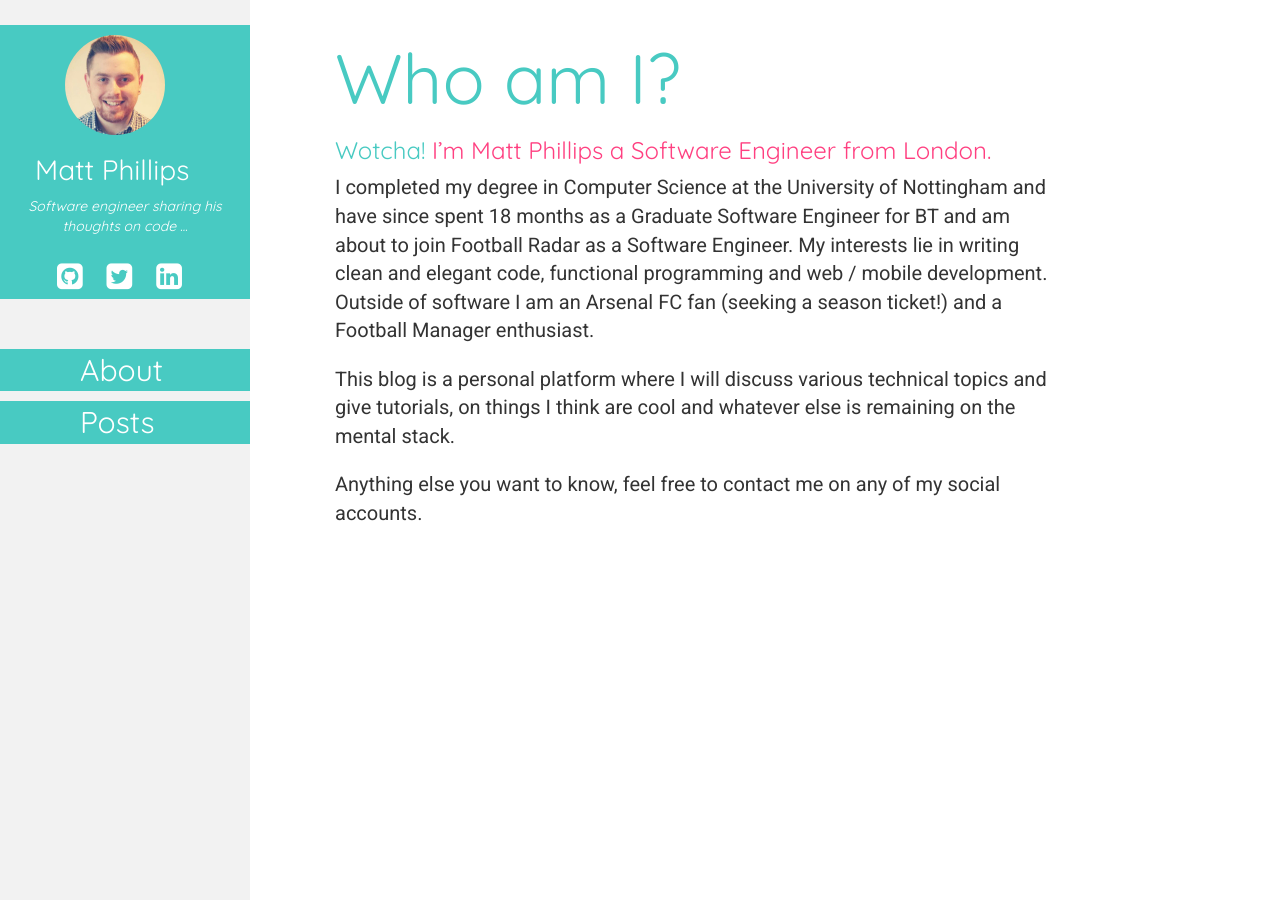
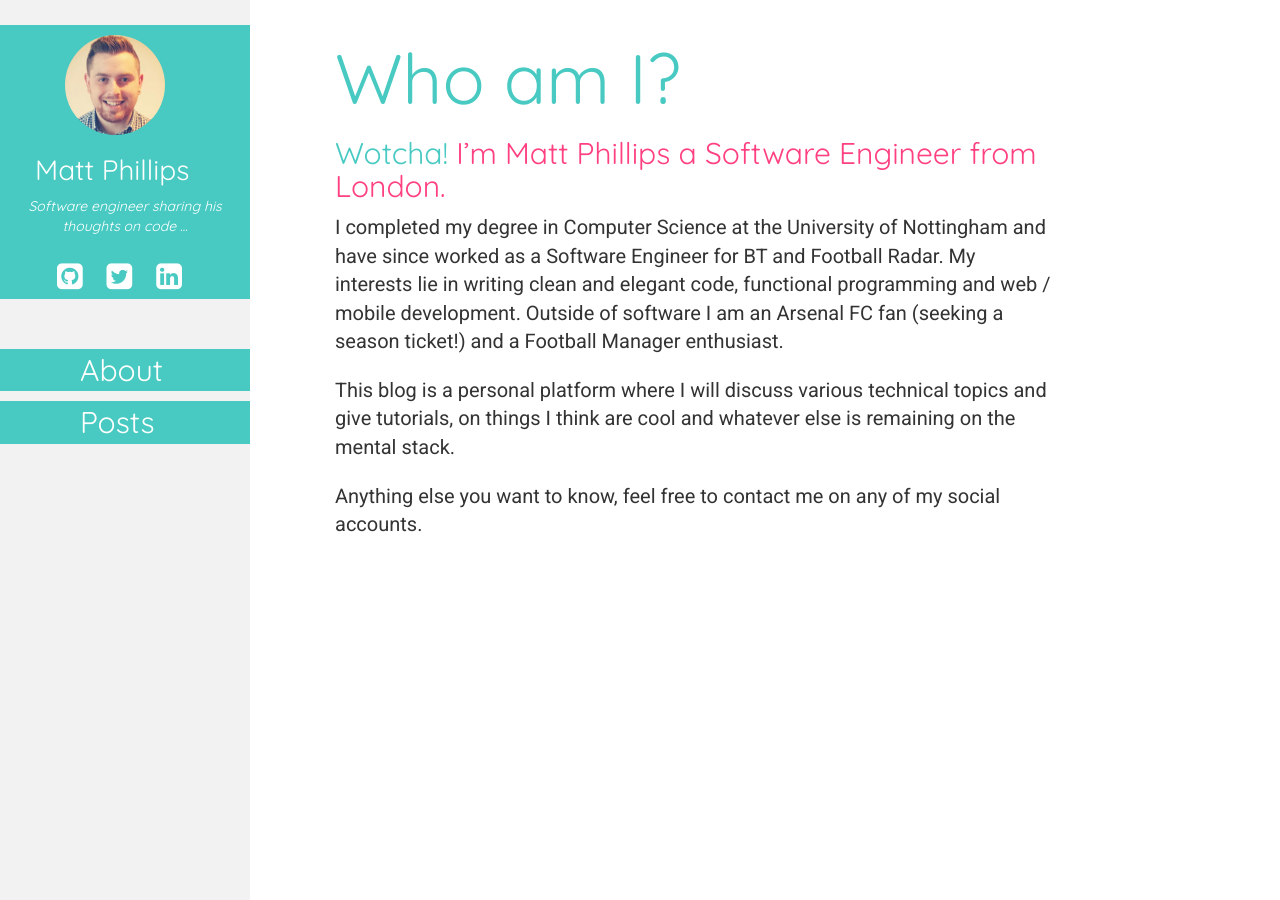
Before and after one commit to mattphillips/mattphillips.github.io, a Jekyll site: the page built from about.md, in a window 1280 px wide. Built offline with Jekyll 4.4.1, drawn with Linux system fonts in a browser that asks for light colours; nearby versions of some CDN libraries.

Commit message:
updated my profile

```diff
--- a/about.md
+++ b/about.md
@@ -4,9 +4,9 @@ layout: page
 
 # Who am I?
 
-### [Wotcha!](http://www.urbandictionary.com/define.php?term=wotcha) I'm Matt Phillips a Software Engineer from London.
+## [Wotcha!](http://www.urbandictionary.com/define.php?term=wotcha) I'm Matt Phillips a Software Engineer from London.
 
-I completed my degree in Computer Science at the University of Nottingham and have since spent 18 months as a Graduate Software Engineer for BT and am about to join Football Radar as a Software Engineer. My interests lie in writing clean and elegant code, functional programming and web / mobile development. Outside of software I am an Arsenal FC fan (seeking a season ticket!) and a Football Manager enthusiast.
+I completed my degree in Computer Science at the University of Nottingham and have since worked as a Software Engineer for BT and Football Radar. My interests lie in writing clean and elegant code, functional programming and web / mobile development. Outside of software I am an Arsenal FC fan (seeking a season ticket!) and a Football Manager enthusiast.
 
 This blog is a personal platform where I will discuss various technical topics and give tutorials, on things I think are cool and whatever else is remaining on the mental stack.
 
```
